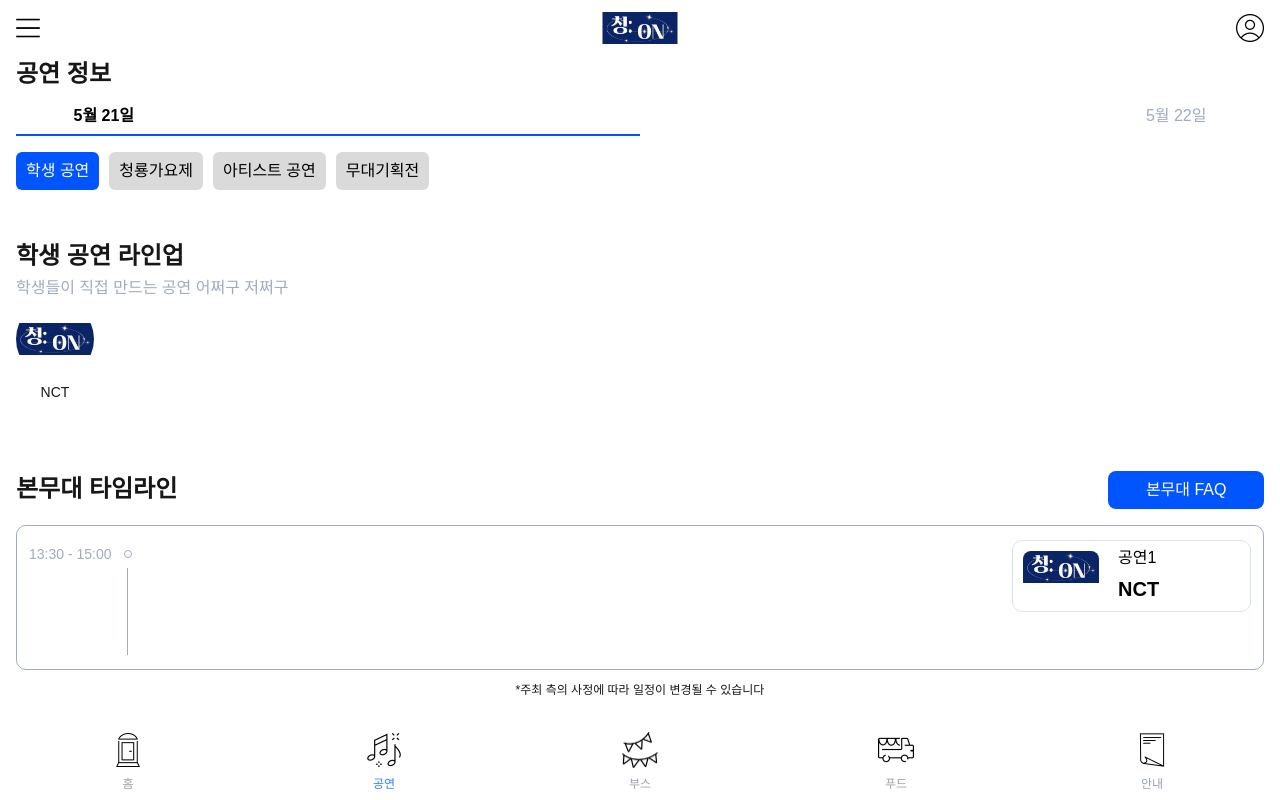
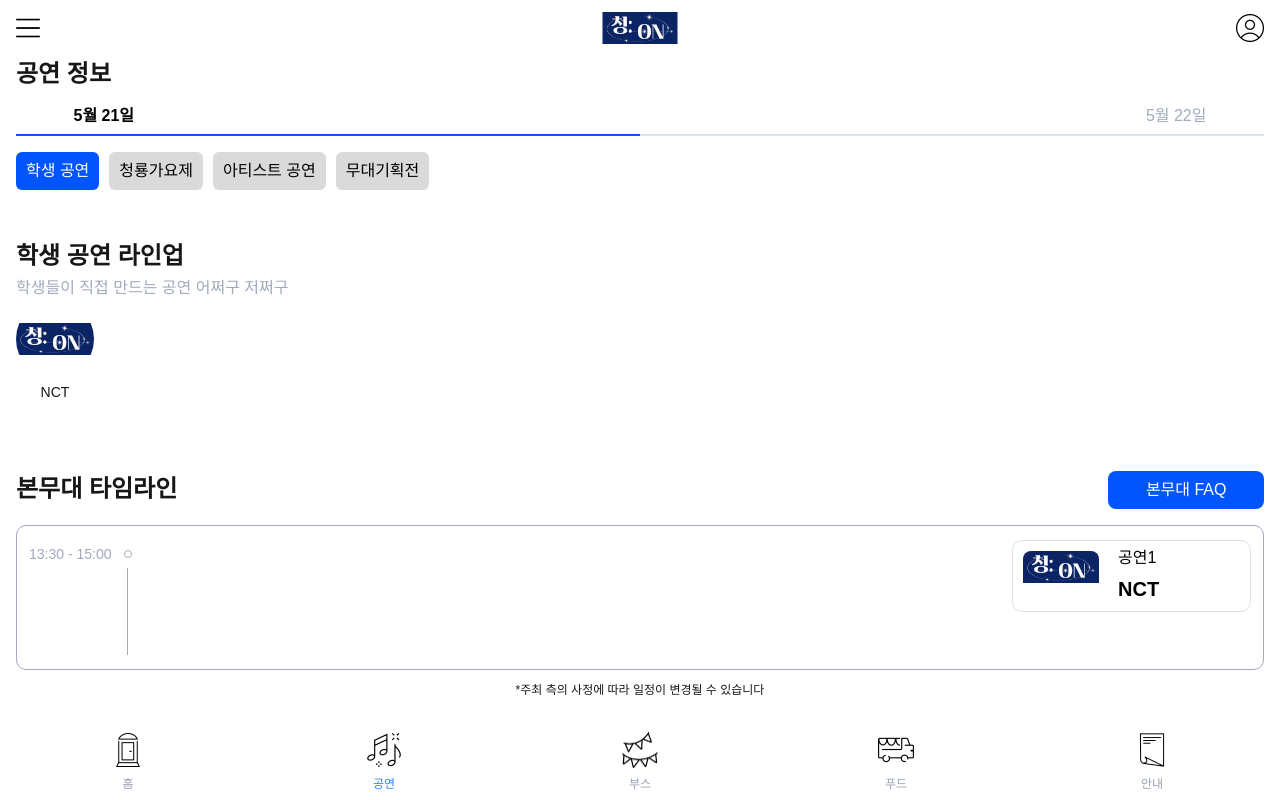
Before and after one commit to LUCAUS-Likelion14th/FrontEnd, a Next.js app: page /stage in a window 1280 px wide. Shown: the top 800 px of the page. Built offline with nearby package versions, Linux system fonts and the light colour scheme.

Commit message:
design: 날짜 탭 active bar UI 수정

```diff
--- a/components/stage/Category.tsx
+++ b/components/stage/Category.tsx
@@ -44,6 +44,8 @@ export default function Category({
           </button>
         </div>
 
+        <div className="absolute bottom-0 w-full h-0.5 bg-text-sub2" />
+
         <div
           className="absolute bottom-0 h-0.5 bg-primary transition-all duration-300"
           style={{
```
